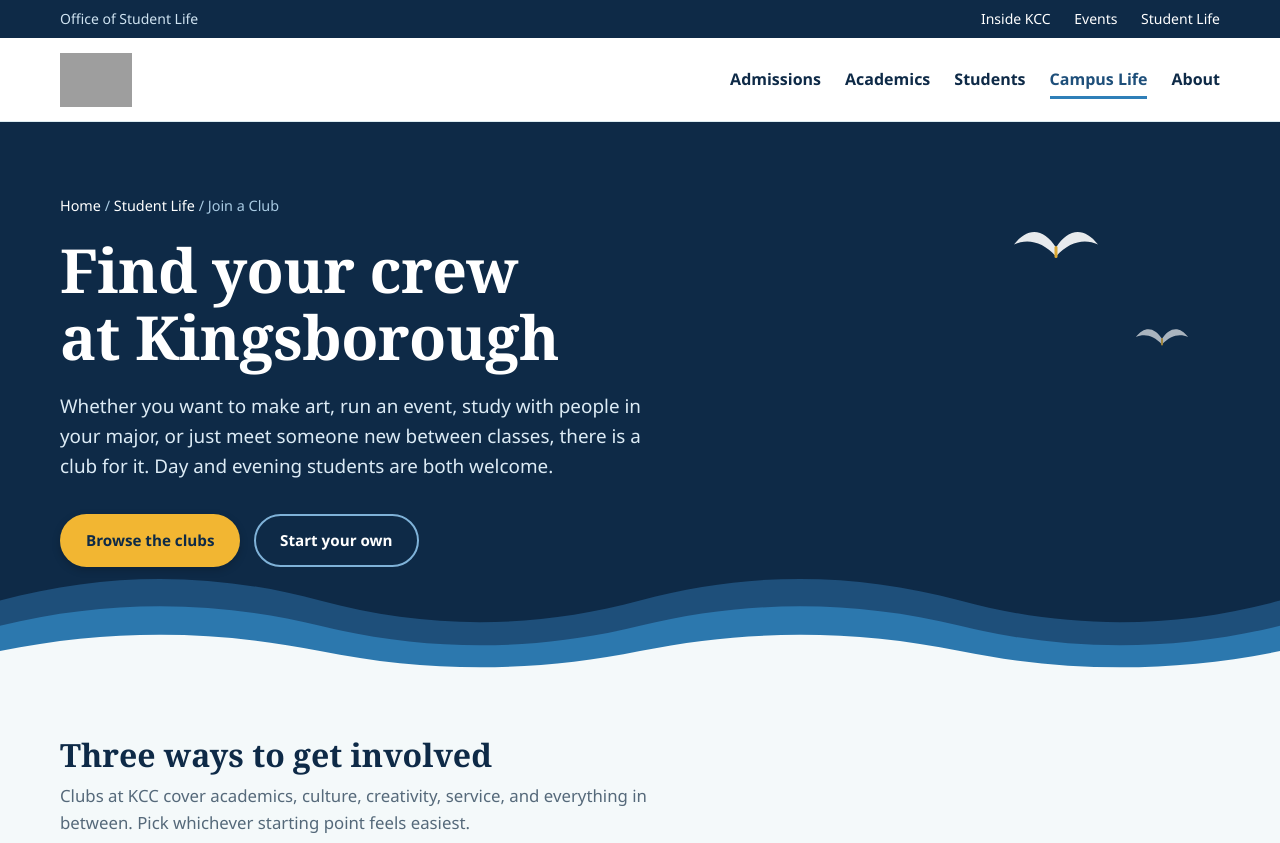
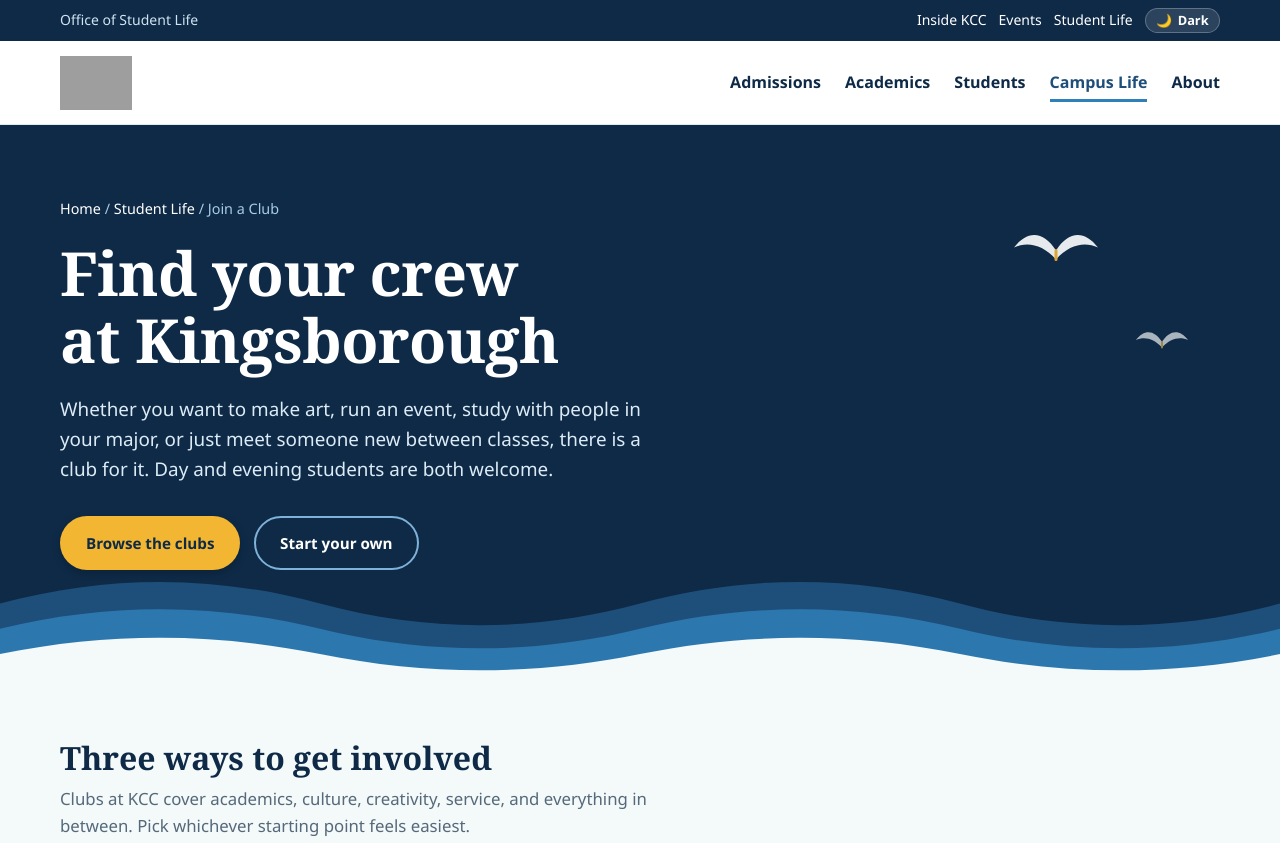
Before and after one commit to xTomSa/kbcc-club-finder-design, a plain HTML site: page index.html in a window 1280 px wide. Shown: the top 843 px of the page. Drawn offline with Linux system fonts and the light colour scheme; grey boxes are pictures that could not be loaded.

Commit message:
feat(html): add dark mode toggle markup and anti-flash script

```diff
--- a/index.html
+++ b/index.html
@@ -11,6 +11,16 @@
   <link rel="preconnect" href="https://fonts.gstatic.com" crossorigin>
   <link href="https://fonts.googleapis.com/css2?family=Inter:wght@400;500;600;700;800&display=swap" rel="stylesheet">
 
+  <!-- Anti-FOUC Theme Initialization -->
+  <script>
+    (function() {
+      const saved = localStorage.getItem('kbcc-theme');
+      if (saved === 'dark' || (!saved && window.matchMedia('(prefers-color-scheme: dark)').matches)) {
+        document.documentElement.setAttribute('data-theme', 'dark');
+      }
+    })();
+  </script>
+
   <!-- Unified Maritime Stylesheet -->
   <link rel="stylesheet" href="style.css">
 </head>
@@ -21,11 +31,15 @@
   <div class="strip">
     <div class="wrap">
       <span>Office of Student Life</span>
-      <span>
+      <div class="strip-right">
         <a href="https://inside.kingsborough.edu/">Inside KCC</a>
         <a href="https://www.kbcc.cuny.edu/calendar.html">Events</a>
         <a href="https://www.kbcc.cuny.edu/studentlife/index.html">Student Life</a>
-      </span>
+        <button type="button" id="themeToggle" class="theme-toggle-btn" aria-label="Toggle dark mode">
+          <span class="theme-icon" aria-hidden="true">🌙</span>
+          <span class="theme-label">Dark</span>
+        </button>
+      </div>
     </div>
   </div>
 
```
